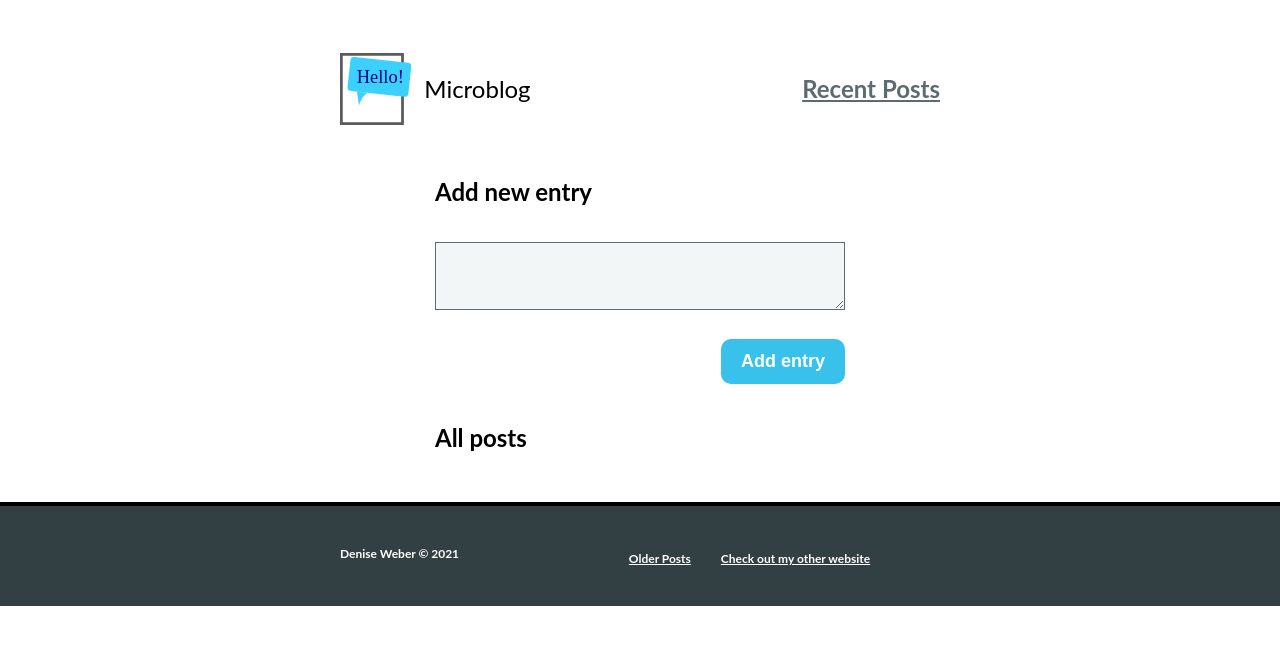
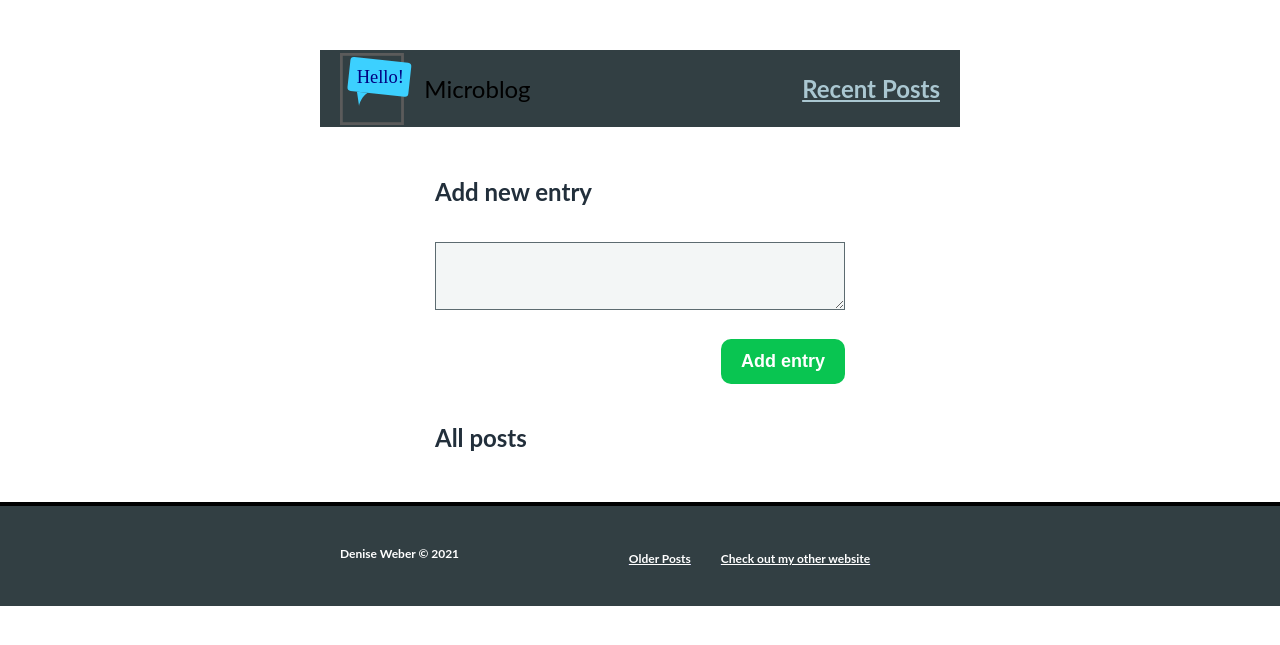
Before and after one commit to dweber0001/python-web-app, a Flask app: page / in a window 1280 px wide. Shown: the top 645 px of the page. Run offline with Flask 2, Linux system fonts and the light colour scheme; data that the repository does not hold is empty.

Commit message:
Update styles.css

```diff
--- a/static/css/styles.css
+++ b/static/css/styles.css
@@ -15,6 +15,7 @@ body {
 
 .navbar {
     max-width: 640px;
+    background-color: #323f43;
     margin: 50px auto;
     padding: 0 20px;
     display: flex;
@@ -37,7 +38,7 @@ body {
     flex-direction: row;
     padding: 0;
     list-style: none;
-    color: #5c6b70;
+    color: #aac7d1;
     font-weight: bold;
 }
 
@@ -56,6 +57,7 @@ body {
     max-width: 450px;
     margin: 0 auto;
     padding: 0 20px;
+    color: #222f3b;
 }
 
 .form {
@@ -83,7 +85,7 @@ body {
 }
 
 .form__submit {
-    background-color: #37c1eb;
+    background-color: #09c551;
     border: none;
     font-size: 18px;
     font-weight: bold;
```
